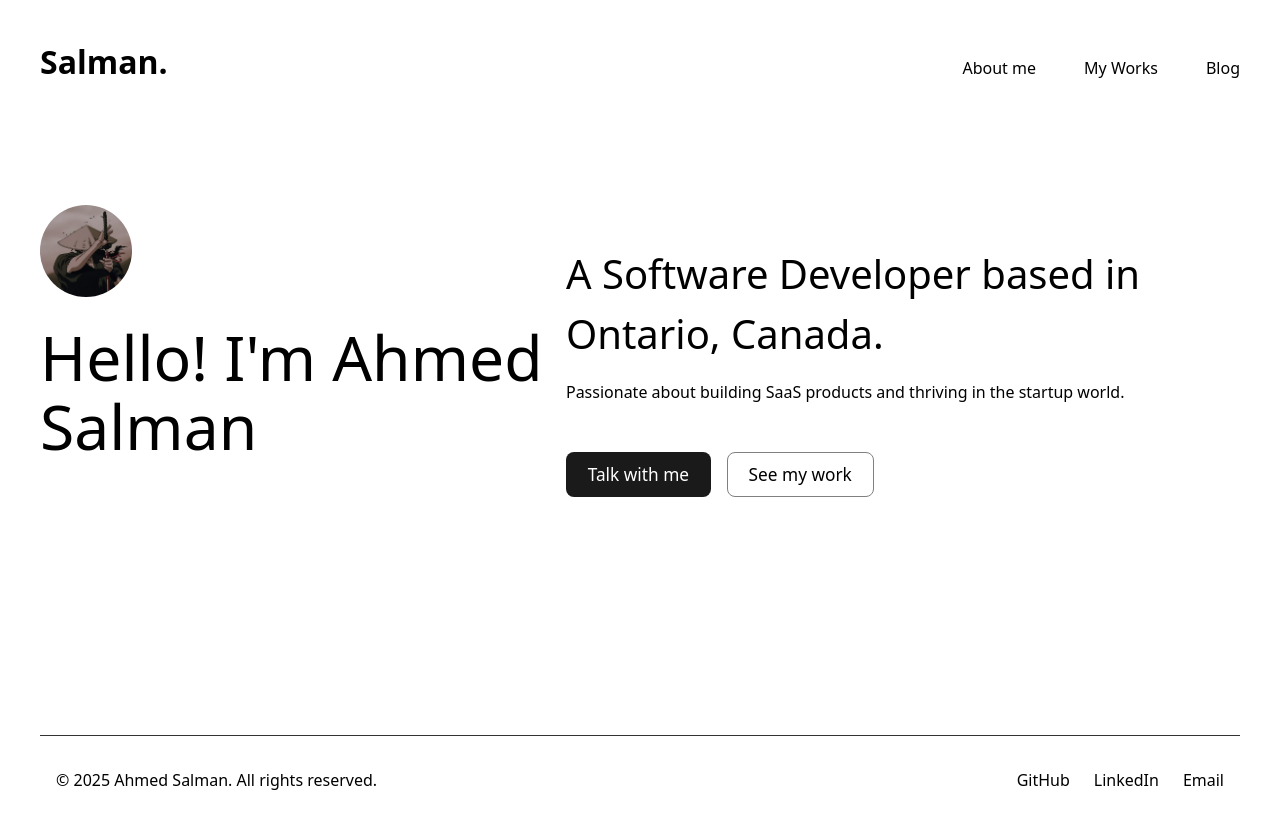
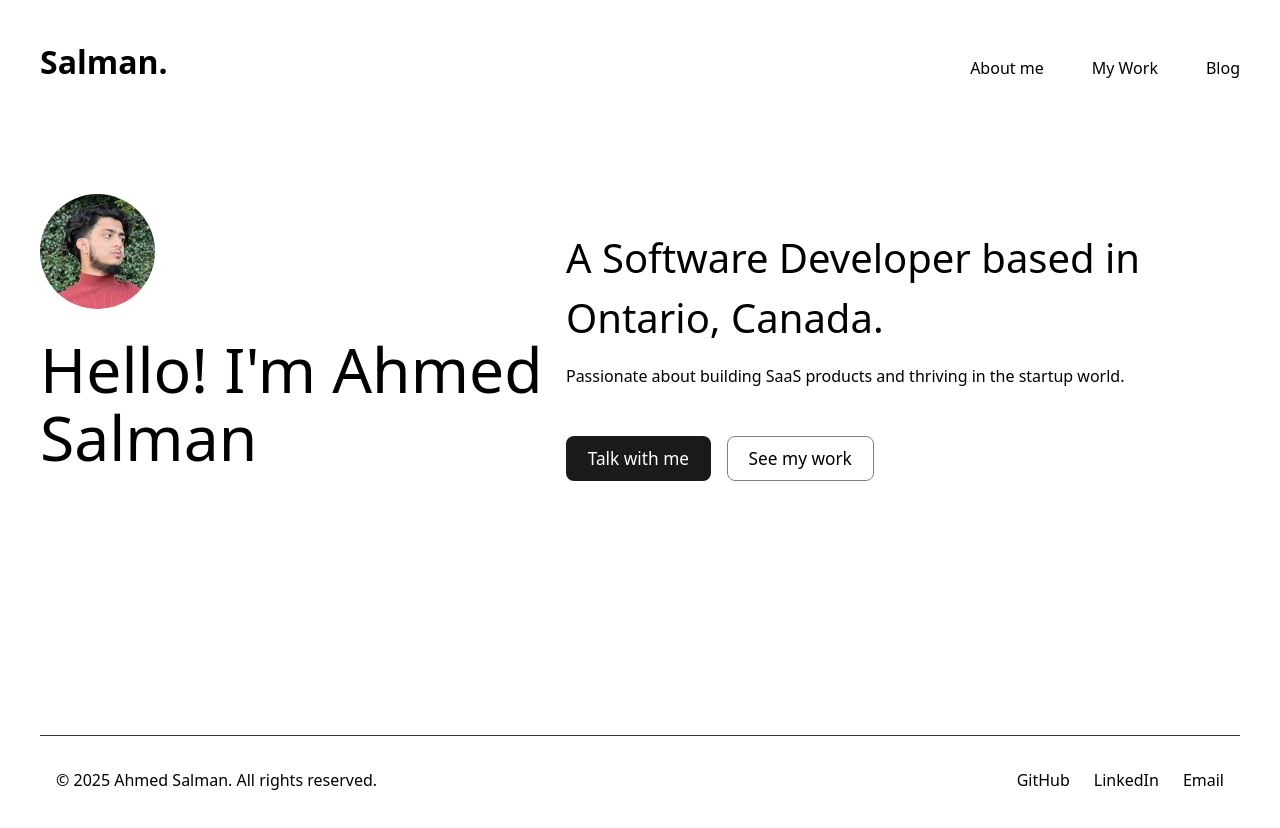
Before and after one commit to HehLul/portfolio, a React (Vite) app: page / in a window 1280 px wide. Shown: the top 828 px of the page. Built offline with nearby package versions, Linux system fonts and the light colour scheme.

Commit message:
feat: added pfp image

```diff
--- a/src/components/Navbar/Navbar.css
+++ b/src/components/Navbar/Navbar.css
@@ -4,9 +4,11 @@
   margin: 0 auto; */
   justify-content: space-between;
   align-items: baseline;
+  z-index: 10;
 }
 
 .navbar > h1 {
+  cursor: pointer;
   font-size: 2rem;
   font-weight: 700;
 }
@@ -18,6 +20,7 @@ ul {
 }
 a {
   color: black;
+  cursor: pointer;
 }
 
 /* .navbar > .buttons {
--- a/src/components/Navbar/Navbar.jsx
+++ b/src/components/Navbar/Navbar.jsx
@@ -5,7 +5,7 @@ function Navbar() {
       <h1>Salman.</h1>
       <ul>
         <a href="">About me</a>
-        <a href="">My Works</a>
+        <a href="">My Work</a>
         <a href="">Blog</a>
       </ul>
 
--- a/src/pages/Home/Home.css
+++ b/src/pages/Home/Home.css
@@ -9,14 +9,17 @@
 }
 
 img {
-  width: 92px; /* or any desired size */
-  height: 92px;
+  width: 115px; /* or any desired size */
+  height: 115px;
   object-fit: cover; /* ensures the image fills the circle without distortion */
   border-radius: 50%; /* makes it a perfect circle */
 }
 
 .left {
   width: 55vw;
+}
+.right {
+  margin-top: -2rem;
 }
 
 h1,
--- a/src/pages/Home/Home.jsx
+++ b/src/pages/Home/Home.jsx
@@ -4,7 +4,7 @@ function Home() {
   return (
     <div className="home">
       <div className="left">
-        <img src="pfp.jpg" />
+        <img src="jacksonpark_pfp.jpg" />
         <h1>Hello! I'm Ahmed Salman</h1>
       </div>
       <div className="right">
```
Also changed, not shown: public/jacksonpark_pfp.jpg (added).
